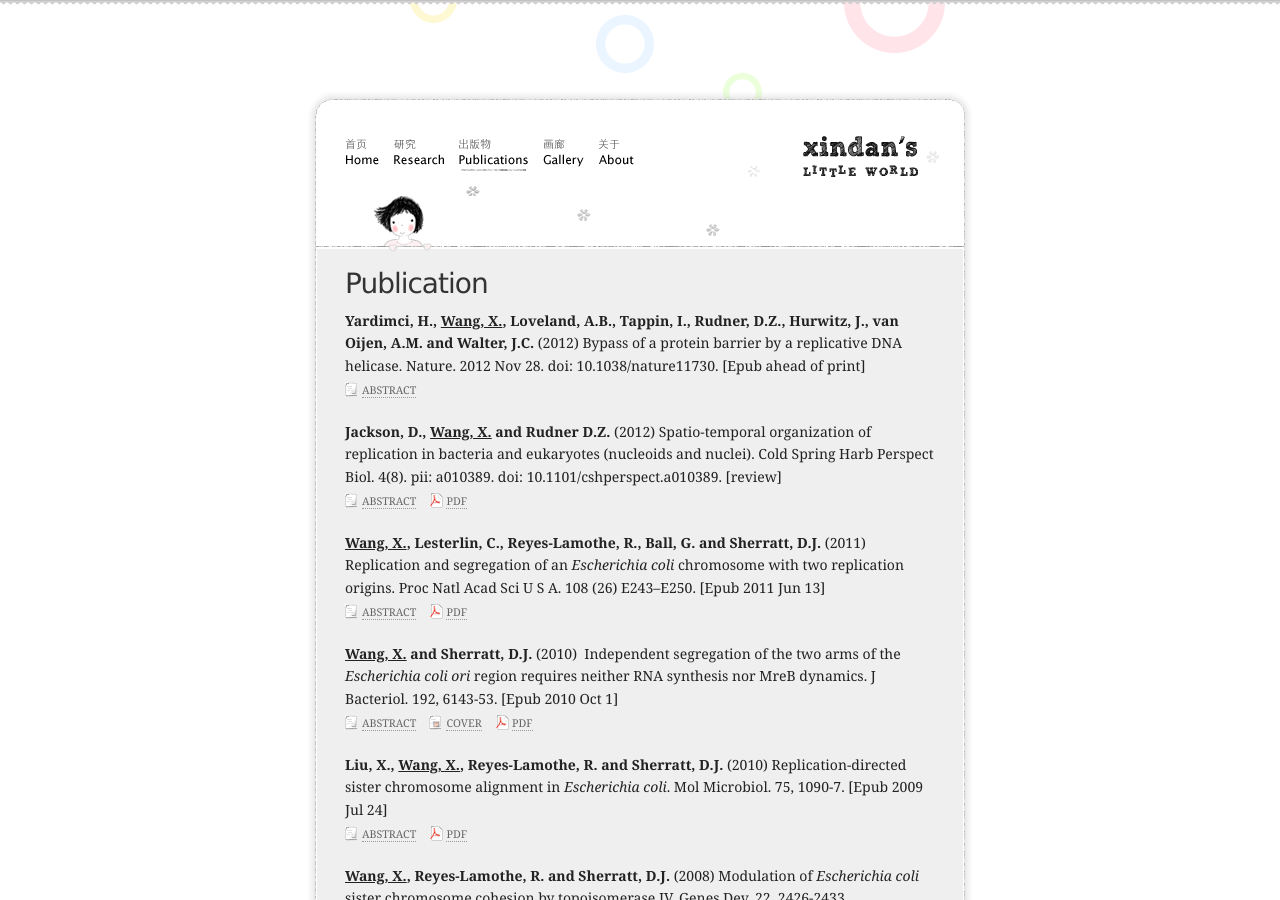
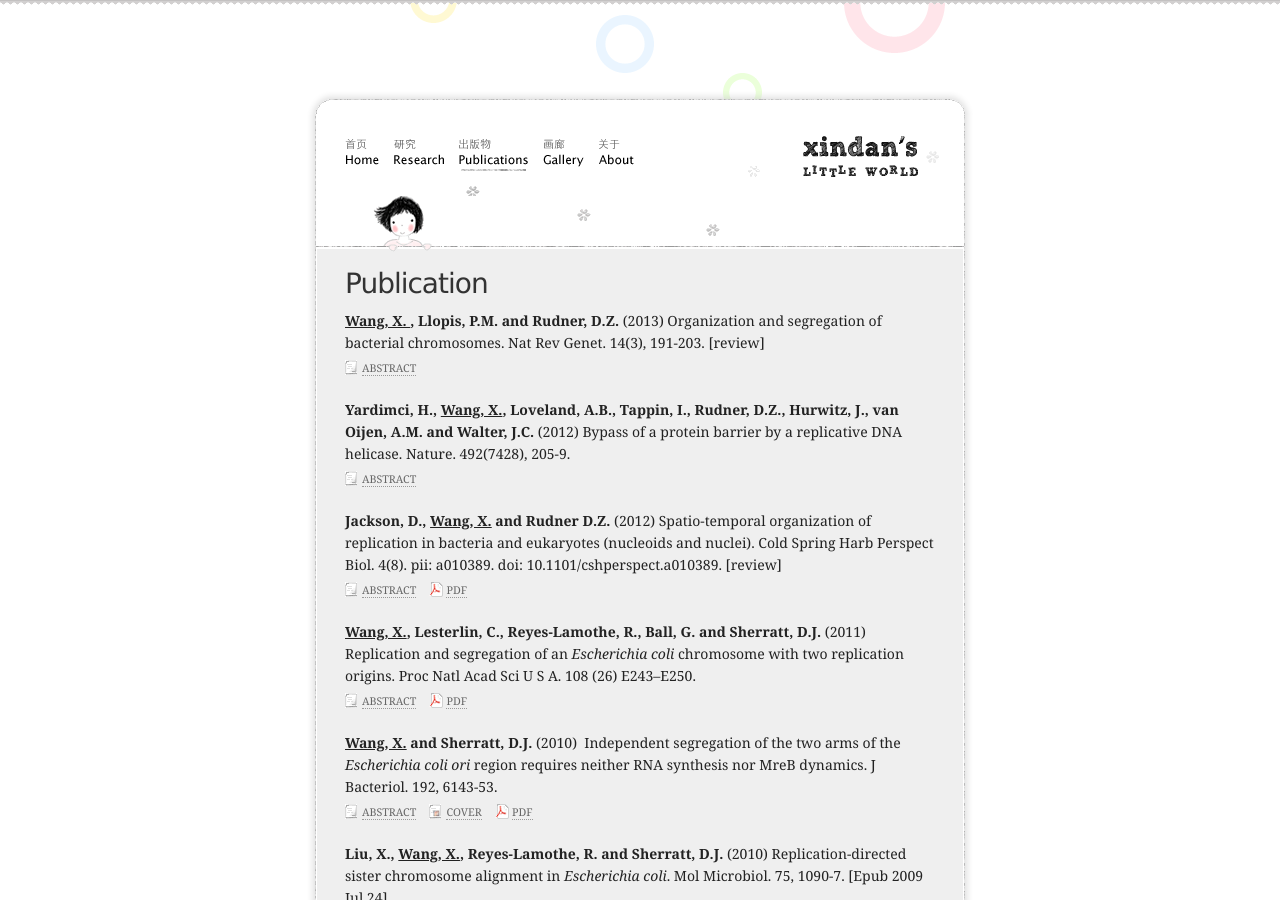
Before and after one commit to xindan/xindan.github.io, a Jekyll site: the page built from publication/index.html, in a window 1280 px wide and 900 px high. Built offline with Jekyll 4.4.1, drawn with Linux system fonts in a browser that asks for light colours.

Commit message:
Update publications

```diff
--- a/publication/index.html
+++ b/publication/index.html
@@ -9,7 +9,13 @@ class: pub
 	<h2>Publication</h2>
 	<ul>
 		<li>
-			<strong>Yardimci, H., <span>Wang, X.</span>, Loveland, A.B., Tappin, I., Rudner, D.Z., Hurwitz, J., van Oijen, A.M. and Walter, J.C.</strong> (2012) Bypass of a protein barrier by a replicative DNA helicase. Nature. 2012 Nov 28. doi: 10.1038/nature11730. [Epub ahead of print]
+			<strong><span>Wang, X. </span>, Llopis, P.M. and Rudner, D.Z.</strong> (2013) Organization and segregation of bacterial chromosomes. Nat Rev Genet. 14(3), 191-203. [review]
+			<p>
+				<a class="abs" href="http://www.nature.com/nrg/journal/v14/n3/full/nrg3375.html"><span>Abstract</span></a>
+			</p>
+		</li>
+		<li>
+			<strong>Yardimci, H., <span>Wang, X.</span>, Loveland, A.B., Tappin, I., Rudner, D.Z., Hurwitz, J., van Oijen, A.M. and Walter, J.C.</strong> (2012) Bypass of a protein barrier by a replicative DNA helicase. Nature. 492(7428), 205-9.
 			<p>
 				<a class="abs" href="http://www.nature.com/nature/journal/vaop/ncurrent/full/nature11730.html"><span>Abstract</span></a>
 			</p>
@@ -22,14 +28,14 @@ class: pub
 			</p>
 		</li>
 		<li>
-			<strong><span>Wang, X.</span>, Lesterlin, C., Reyes-Lamothe, R., Ball, G. and Sherratt, D.J.</strong> (2011) Replication and segregation of an <em>Escherichia coli</em> chromosome with two replication origins. Proc Natl Acad Sci U S A. 108 (26) E243–E250. [Epub 2011 Jun 13]
+			<strong><span>Wang, X.</span>, Lesterlin, C., Reyes-Lamothe, R., Ball, G. and Sherratt, D.J.</strong> (2011) Replication and segregation of an <em>Escherichia coli</em> chromosome with two replication origins. Proc Natl Acad Sci U S A. 108 (26) E243–E250.
 			<p>
 				<a class="abs" href="http://www.pnas.org/content/early/2011/06/07/1100874108.abstract"><span>Abstract</span></a>
 				<a class="pdf" href="/media/pdfs/Wang 2011 PNAS.pdf"><span>PDF</span></a>
 			</p>
 		</li>
 		<li>
-			<strong><span>Wang, X.</span> and Sherratt, D.J.</strong> (2010)  Independent segregation of the two arms of the <em>Escherichia coli ori</em> region requires neither RNA synthesis nor MreB dynamics. J Bacteriol. 192, 6143-53. [Epub 2010 Oct 1]
+			<strong><span>Wang, X.</span> and Sherratt, D.J.</strong> (2010)  Independent segregation of the two arms of the <em>Escherichia coli ori</em> region requires neither RNA synthesis nor MreB dynamics. J Bacteriol. 192, 6143-53.
 			<p>
 				<a class="abs" href="http://jb.asm.org/cgi/content/abstract/192/23/6143"><span>Abstract</span></a>
 				<a class="cover" href="http://jb.asm.org/content/vol192/issue23/cover.dtl"><span>Cover</span></a>
```
